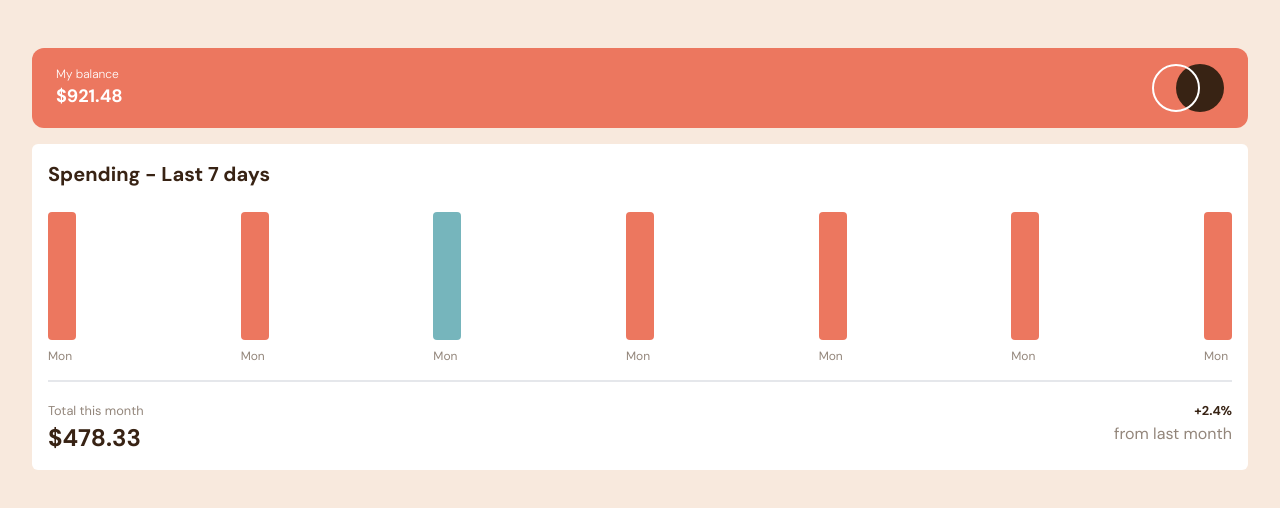
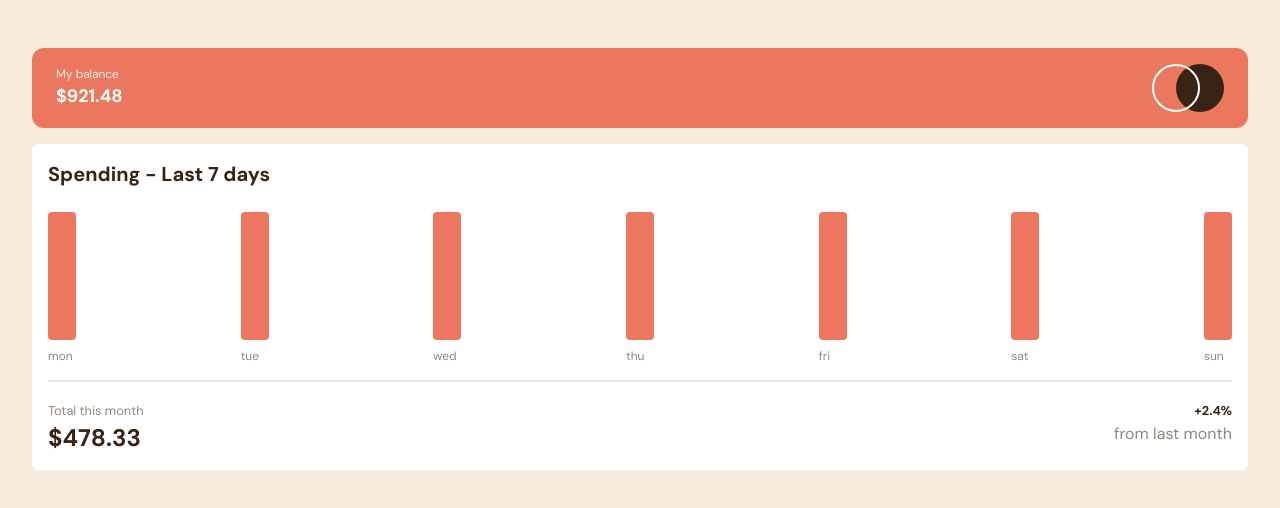
Before and after one commit to mmustaphak/mmustaphak-expenses-chart-component, a React (Vite) app: page / in a window 1280 px wide. Shown: the top 508 px of the page. Built offline with nearby package versions, Linux system fonts and the light colour scheme.

Commit message:
Mappd over data.json in Chart.jsx

```diff
--- a/src/components/Chart.jsx
+++ b/src/components/Chart.jsx
@@ -1,36 +1,17 @@
+import data from "../data.json"
+
+const renderedChartData = data.map((expenses)=>{
+    return(
+        <div key={expenses.day}>
+            <div className="min-w-[28px] min-h-32 rounded bg-soft-red"></div>
+            <p className="mt-2 text-medium-brown text-xs">{expenses.day}</p>
+        </div>
+    )
+})
 const Chart = ()=>{
     return(
         <div className="flex justify-between mt-6">
-                <div>
-                    <div className="min-w-[28px] min-h-32 rounded bg-soft-red"></div>
-                    <p className="mt-2 text-medium-brown text-xs">Mon</p>
-                </div>
-                <div>
-                    <div className="min-w-[28px] min-h-32 rounded bg-soft-red"></div>
-                    <p className="mt-2 text-medium-brown text-xs">Mon</p>
-                </div>
-                <div>
-                    <div className="min-w-[28px] min-h-32 rounded bg-cyan"></div>
-                    <p className="mt-2 text-medium-brown text-xs">Mon</p>
-                </div>
-                <div>
-                    <div className="min-w-[28px] min-h-32 rounded bg-soft-red"></div>
-                    <p className="mt-2 text-medium-brown text-xs">Mon</p>
-                </div>
-                <div>
-
-                    <div className="min-w-[28px] min-h-32 rounded bg-soft-red"></div>
-                    <p className="mt-2 text-medium-brown text-xs">Mon</p>
-                </div>
-                <div>
-
-                    <div className="min-w-[28px] min-h-32 rounded bg-soft-red"></div>
-                    <p className="mt-2 text-medium-brown text-xs">Mon</p>
-                </div>
-                <div>
-                    <div className="min-w-[28px] min-h-32 rounded bg-soft-red"></div>
-                    <p className="mt-2 text-medium-brown text-xs">Mon</p>
-                </div>
+            {renderedChartData}
         </div>
     )
 }
```
